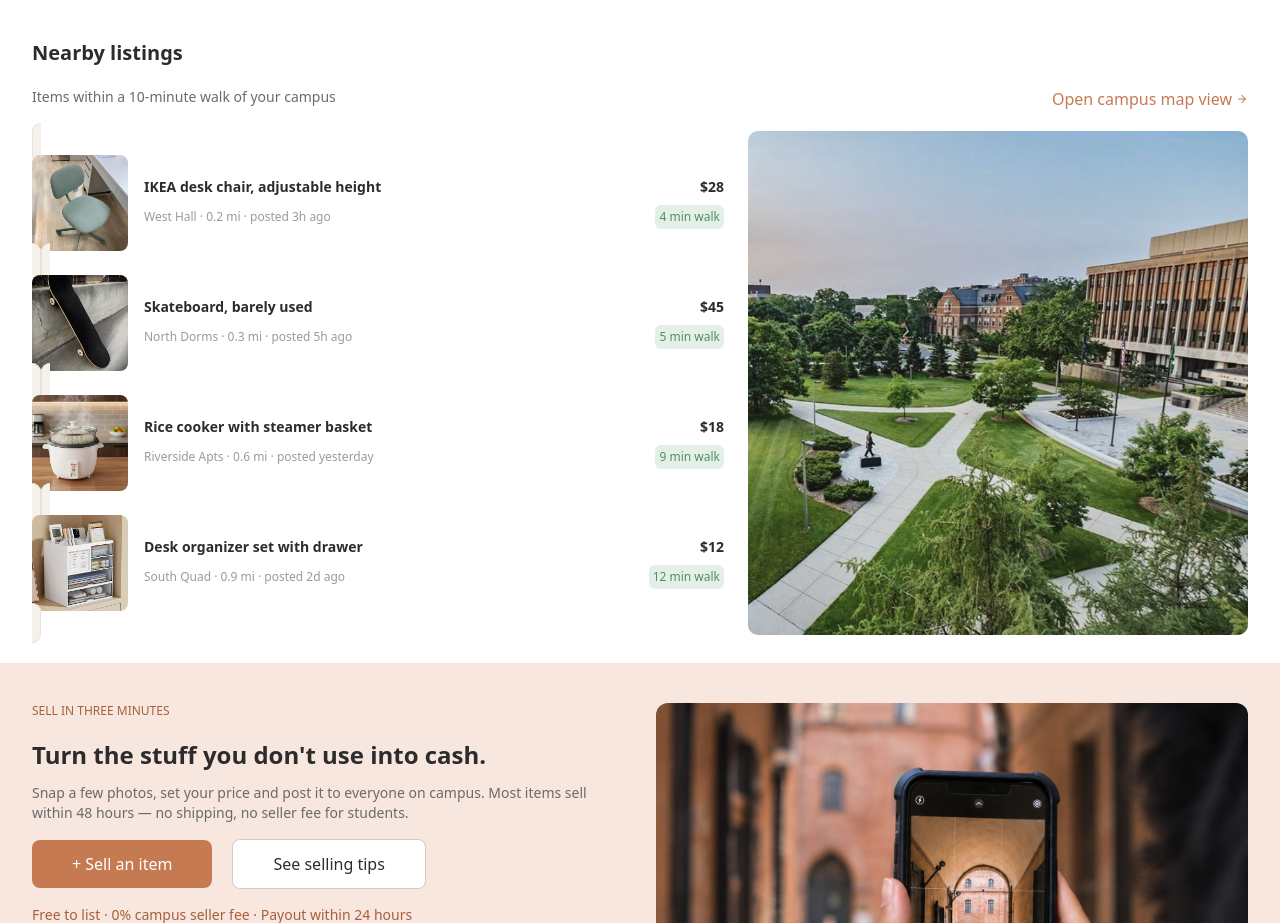
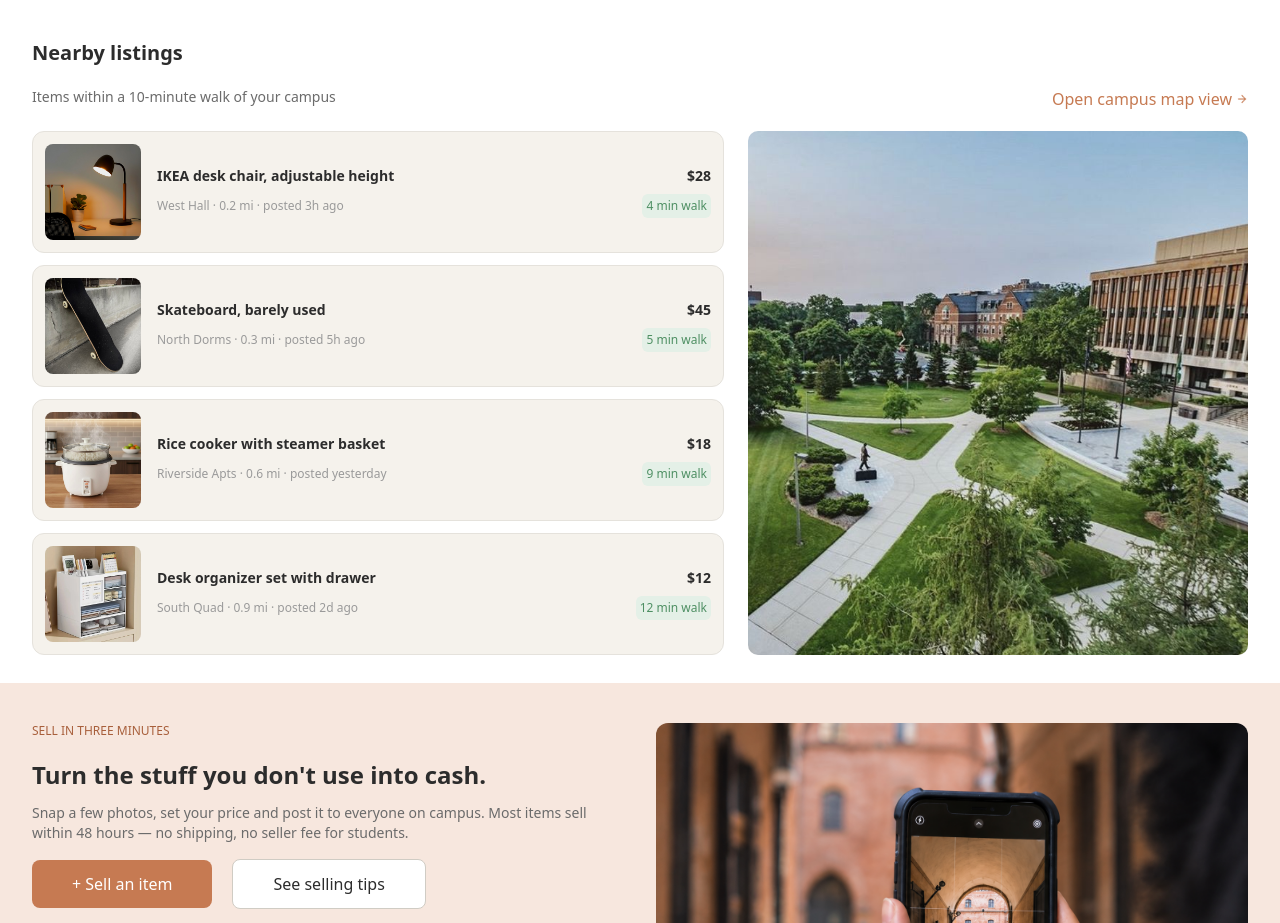
Before and after one commit to olayinkakhalid/CampusMarket, a React (Vite) app: page / in a window 1280 px wide. Shown: the part 2380-3303 px from the top of the page. Built offline with nearby package versions, Linux system fonts and the light colour scheme.

Commit message:
did some adjustment to home page

```diff
--- a/src/pages/home.jsx
+++ b/src/pages/home.jsx
@@ -20,7 +20,7 @@ import Coat from '../assets/Coat.jpg'
 import DeskSetup from '../assets/DeskSetup.jpg'
 import GrayBedcover from '../assets/GrayBedcover.jpg'
 import { ShieldCheck } from 'lucide-react';
-import Chair from '../assets/Chair.jpg'
+import Chair from '../assets/lampwithdesk1.jpg'
 import SteamedDish from '../assets/SteamedDish.jpg'
 import CampusView from '../assets/CampusView.jpg'
 import Skateboard from '../assets/Skateboard.jpg'
@@ -80,7 +80,7 @@ const RecentlyAdded = [
 
 
 const NearbyListing = [
-    { id: 1, Image: Chair, title: 'IKEA desk chair, adjustable height', address: 'West Hall · 0.2 mi · posted 3h ago', cost: '$28', time: '4 min walk' },
+    { id: 3, Image: Chair, title: 'IKEA desk chair, adjustable height', address: 'West Hall · 0.2 mi · posted 3h ago', cost: '$28', time: '4 min walk' },
     { id: 16, Image: Skateboard, title: 'Skateboard, barely used', address: 'North Dorms · 0.3 mi · posted 5h ago', cost: '$45', time: '5 min walk' },
     { id: 17, Image: SteamedDish, title: 'Rice cooker with steamer basket', address: 'Riverside Apts · 0.6 mi · posted yesterday', cost: '$18', time: '9 min walk' },
     { id: 18, Image: DrawerStorage, title: 'Desk organizer set with drawer', address: 'South Quad · 0.9 mi · posted 2d ago', cost: '$12', time: '12 min walk' }
@@ -444,7 +444,7 @@ const home = () => {
                             <Link
                                 to={`/product/${add.id}`}
                                 key={add.id}
-                                className='bg-[#FFFFFF] pb-3 rounded-xl border border-[#E5E5E5] cursor-pointer hover:bg-[#FAF8F4] transition-all duration-300'
+                                className='w-full bg-[#FFFFFF] pb-3 rounded-xl border border-[#E5E5E5] cursor-pointer hover:bg-[#FAF8F4] transition-all duration-300'
                             >
 
                                 <div className='relative'>
@@ -528,7 +528,7 @@ const home = () => {
                             return (
                                 <Link
                                     to={`/product/${nearby.id}`}
-                                    className="border border-[#E5E2DC] bg-[#F5F2EC] rounded-xl p-2 cursor-pointer transition-all duration-300 hover:-translate-y-1 hover:shadow-md"
+                                    className="block border border-[#E5E2DC] bg-[#F5F2EC] rounded-xl p-3 cursor-pointer transition-all duration-300 hover:bg-[#EEEAE2] hover:-translate-y-1 hover:shadow-md"
                                 >
 
                                     <div className="flex gap-3 sm:gap-4 items-center">
```
